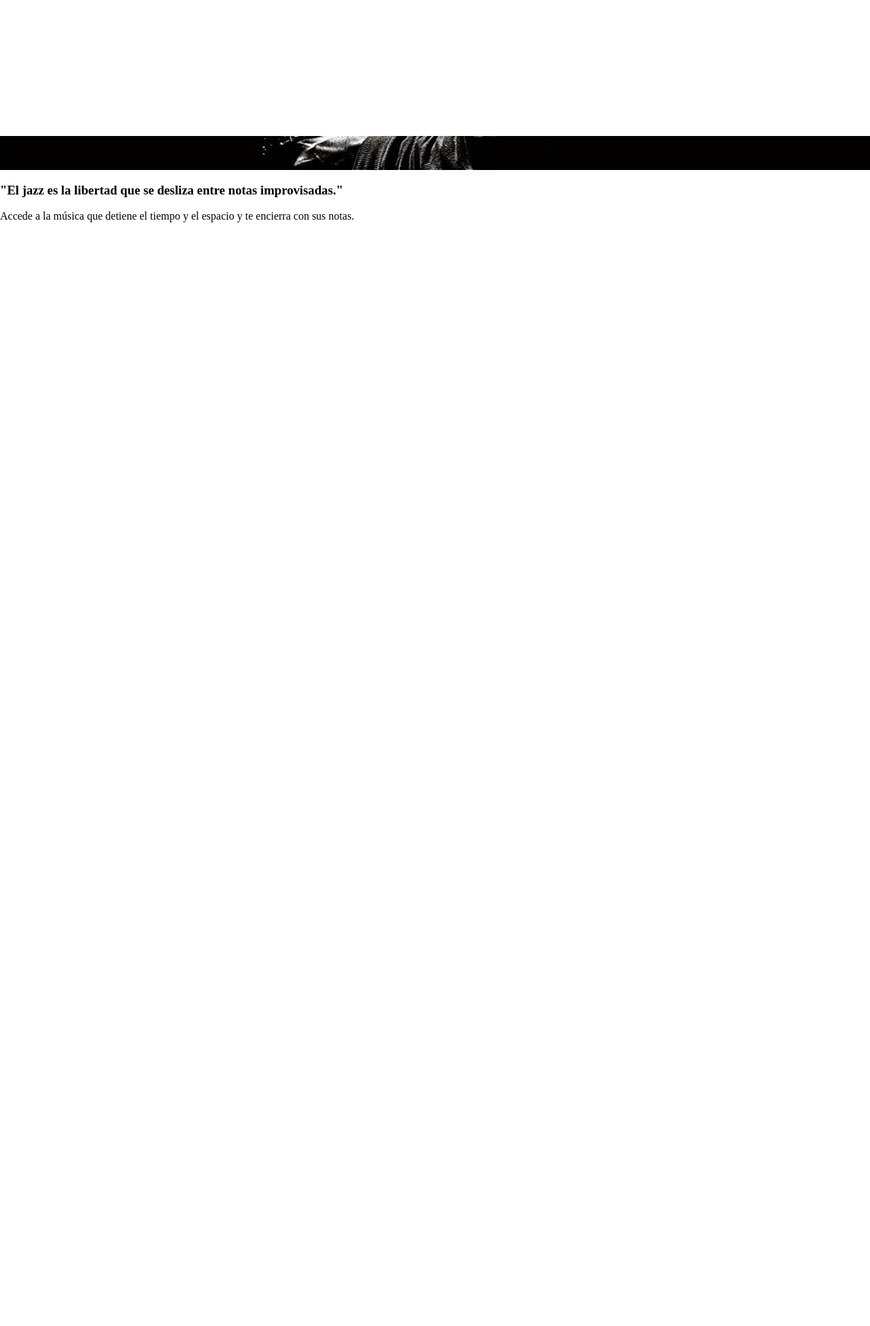
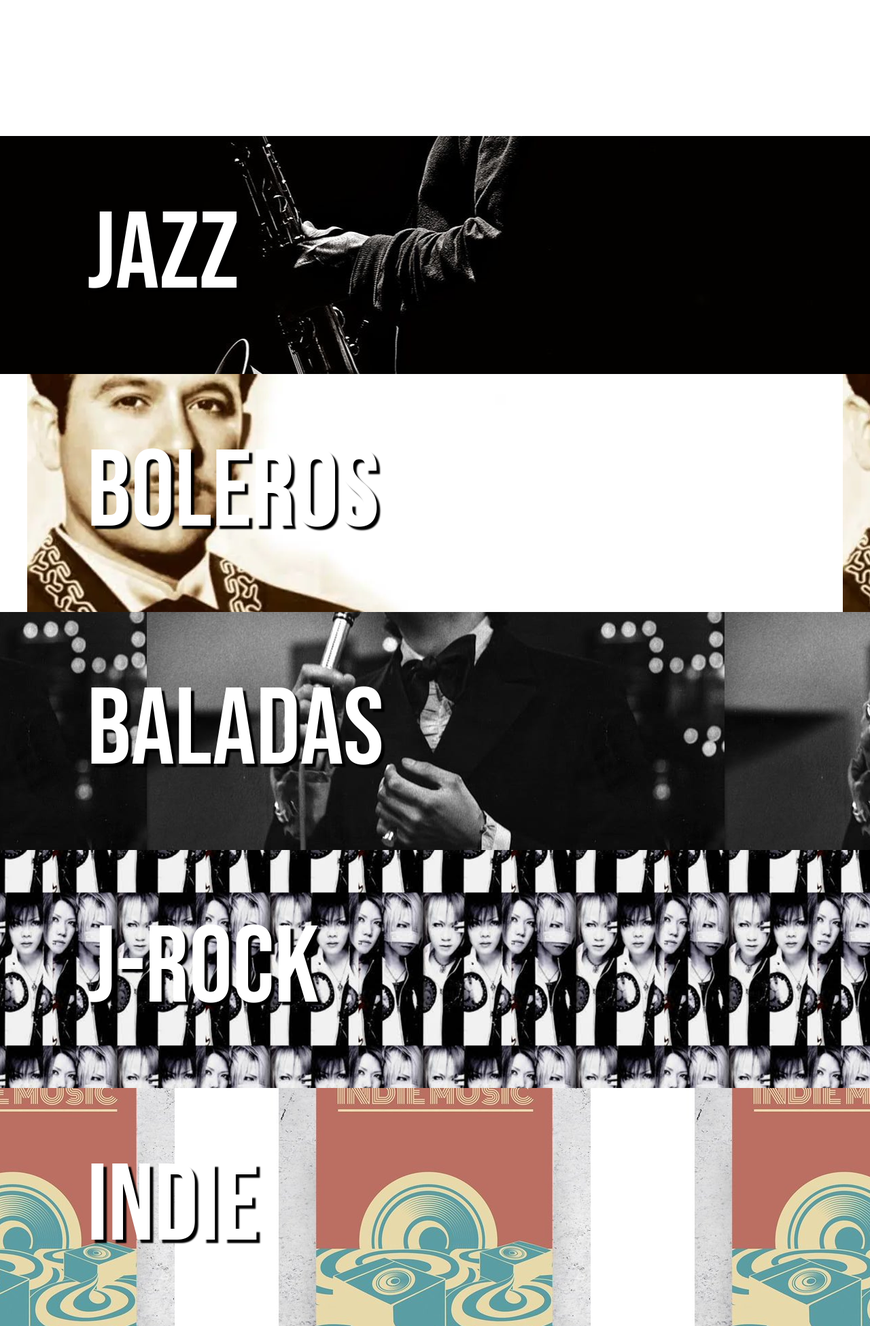
Before and after one commit to daryTeodoro/TeodoroLibradoUnidad2, a PHP site: page / in a window 1280 px wide. Shown: the part 600-2550 px from the top of the page at 68% size. Before the commit the page ends 927 px from the top, so only its background shows below. Run offline with PHP 8.4, Linux system fonts and the light colour scheme; some libraries are stand-ins or nearby versions.

Commit message:
efecto-scroll
Efecto parallax aplicado cuando se scrollea por la pantalla

```diff
--- a/css/parallax.css
+++ b/css/parallax.css
@@ -1,12 +1,57 @@
-.banner{
-	width: 100%;
+.banner-jazz{
+	width: 90%;
 	height: auto;
 	max-height: 350px;
+	padding-left: 10%;
 	display: flex;
 	align-items: center;
 	text-align: left;
 	background: center fixed url("../img/jazz-parallax.jpg");
 }
+.banner-boleros{
+	width: 90%;
+	height: auto;
+	max-height: 350px;
+	padding-left: 10%;
+	display: flex;
+	align-items: center;
+	text-align: left;
+	background: center fixed url("../img/boleros-parallax.jpg");
+}
+.banner-baladas{
+	width: 90%;
+	height: auto;
+	max-height: 350px;
+	padding-left: 10%;
+	display: flex;
+	align-items: center;
+	text-align: left;
+	background: center fixed url("../img/baladas-parallax.jpg");
+}
+.banner-jrock{
+	width: 90%;
+	height: auto;
+	max-height: 350px;
+	padding-left: 10%;
+	display: flex;
+	align-items: center;
+	text-align: left;
+	background: center fixed url("../img/jrock-parallax.jpg");
+}
+.banner-indie{
+	width: 90%;
+	height: auto;
+	max-height: 350px;
+	padding-left: 10%;
+	display: flex;
+	align-items: center;
+	text-align: left;
+	background: center fixed url("../img/indie-parallax.jpeg");
+}
 .p-parallax{
+	font-family: 'Bebas Neue', sans-serif;
+	font-size: 10em;
+	color: rgba(255, 255, 255, 1);
+	text-shadow: 5px 5px 2px #000;
 
 }
--- a/index.php
+++ b/index.php
@@ -8,6 +8,9 @@
 	<!--CSS Externo-->
     <link rel="stylesheet" type="text/css" href="css/style.css">
     <link rel="stylesheet" type="text/css" href="css/parallax.css">
+	<link rel="preconnect" href="https://fonts.googleapis.com">
+	<link rel="preconnect" href="https://fonts.gstatic.com" crossorigin>
+	<link href="https://fonts.googleapis.com/css2?family=Bebas+Neue&display=swap" rel="stylesheet">
     <!--CSS Local-->
     <style type="text/css">
     	.TotalCenter{
@@ -44,20 +47,24 @@
 
 
 	<!-- Canciones Jazz(Efectos de scroll) -->
-	<div class="banner">
+	<div class="banner-jazz">
 		<p class="p-parallax">Jazz</p>
 	</div>
-	<div class="description">
-		<h3>"El jazz es la libertad que se desliza entre notas improvisadas."</h3>
-		<p>Accede a la música que detiene el tiempo y el espacio y te encierra con sus notas.</p>
+	<!-- Canciones Boleros(Efectos de scroll) -->
+	<div class="banner-boleros">
+		<p class="p-parallax">Boleros</p>
 	</div>
-	<!-- Canciones Boleros(Efectos de scroll) -->
-
 	<!-- Canciones Baladas Romanticas(Efectos de scroll) -->
-
+	<div class="banner-baladas">
+		<p class="p-parallax">Baladas</p>
+	</div>
 	<!-- Canciones J-Rock(Efectos de scroll) -->
-
+	<div class="banner-jrock">
+		<p class="p-parallax">J-Rock</p>
+	</div>
 	<!-- Canciones Indie(Efectos de scroll) -->
-
+	<div class="banner-indie">
+		<p class="p-parallax">Indie</p>
+	</div>
 </body>
 </html>
```
